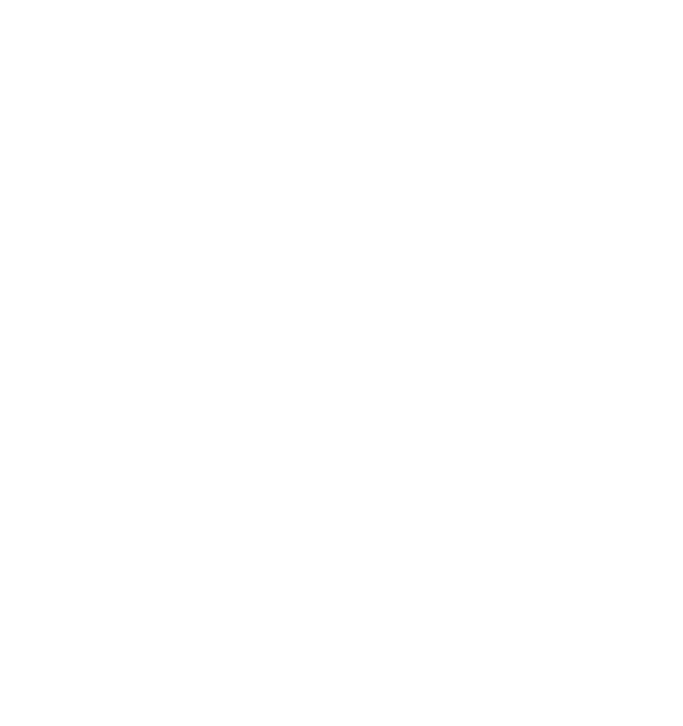
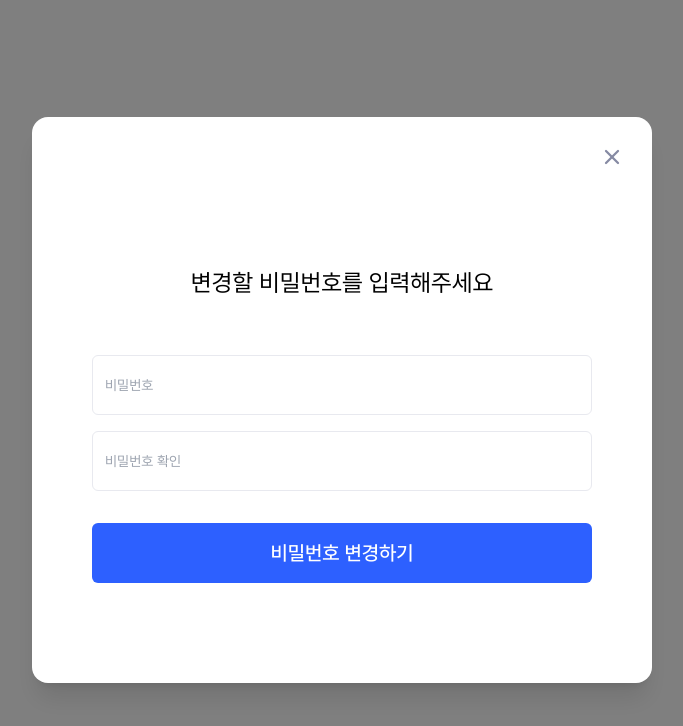
Before and after one commit to OZ-MAIN-PROJECT/frontend, a React (Vite) app: page /change-password in a window 1280 px wide. Before the commit this address had no page. Shown: the top 726 px of the page, without its empty margins (298-981 px from the left). Built offline with nearby package versions, Linux system fonts and the light colour scheme.

Commit message:
feat: #23 비밀번호 변경 모달 구현 및 라우팅

```diff
--- a/src/App.tsx
+++ b/src/App.tsx
@@ -4,6 +4,7 @@
 import LoginPage from './pages/Login/LoginPage';
 import SignupPage from './pages/Signup/SignupPage';
 import FindPasswordPage from './pages/FindPassword/FindPasswordPage';
+import ChangePasswordPage from './pages/ChangePassword/ChangePasswordPage';
 
 function App() {
   return (
@@ -13,6 +14,7 @@
         <Route path="/login" element={<LoginPage />} />
         <Route path='/signup' element={<SignupPage />} />
         <Route path='/find-password' element={<FindPasswordPage />} />
+        <Route path='/change-password' element={<ChangePasswordPage />} />
       </Routes>
     </Router>
   );
--- /dev/null
+++ b/src/pages/ChangePassword/ChangePasswordPage.tsx
@@ -0,0 +1,34 @@
+import { useLocation, useNavigate } from "react-router-dom"
+import ChangePasswordModal from "./components/ChangePasswordModal";
+
+const ChangePasswordPage = () => {
+    const location = useLocation();
+    const navigate = useNavigate();
+
+    // 비밀번호 찾기에서 온건지 체크
+    const fromFindPassword = location.state?.fromFindPassword;
+
+    const handleClose = () => {
+        if (fromFindPassword) {
+            navigate('/login');
+        } else {
+            navigate('/mypage')
+        }
+    }
+
+    const handleChangePassword = (newPassword : string) => {
+        console.log('비밀번호 변경 : ', newPassword);
+        // TODO : 비밀번호 변경 API 요청 처리 후 handleClose 호출
+        handleClose();
+    }
+
+    return (
+        <ChangePasswordModal
+            isOpen={true}
+            onClose={handleClose}
+            onSubmit={handleChangePassword}
+        />
+    );
+}
+
+export default ChangePasswordPage;
--- /dev/null
+++ b/src/pages/ChangePassword/components/ChangePasswordModal.tsx
@@ -0,0 +1,87 @@
+import { useEffect, useState } from 'react';
+import Button from '@/components/common/Button';
+import BaseModal from '@/components/common/Modal/BaseModal';
+import PasswordConfirm from '@/pages/Signup/components/PasswordConfirm';
+import { usePasswordValidation } from '@/hooks/usePasswordValidation';
+import AlertModal from '@/components/common/Modal/AlertModal';
+
+interface ChangePasswordModalProps {
+  isOpen: boolean;
+  onClose: () => void;
+  onSubmit: (pw: string) => void;
+}
+
+const ChangePasswordModal = ({ isOpen, onClose, onSubmit }: ChangePasswordModalProps) => {
+  const [password, setPassword] = useState('');
+  const [confirm, setConfirm] = useState('');
+  const [error, setError] = useState('');
+
+  // 회원가입 완료 안내 모달
+  const [isModalOpen, setIsModalOpen] = useState(false);
+
+  const { passwordError, validatePassword } = usePasswordValidation();
+
+  useEffect(() => {
+    if (password || confirm) {
+      validatePassword(password, confirm);
+    }
+  }, [password, confirm, validatePassword]);
+
+  const handlePasswordChange = (field: 'password' | 'passwordConfirm', value: string) => {
+    if (field === 'password') setPassword(value);
+    if (field === 'passwordConfirm') setConfirm(value);
+  };
+
+  const handleSubmit = (e: React.FormEvent) => {
+    e.preventDefault();
+    if (!password || !confirm) {
+      return setError('비밀번호를 입력해주세요.');
+    }
+    if (passwordError) {
+      return setError('비밀번호 형식을 확인해주세요.');
+    }
+    setError('');
+
+    console.log('비밀번호 변경 시도:', password);
+    setIsModalOpen(true);
+  };
+
+  const handleCloseModal = () => setIsModalOpen(false);
+
+  return (
+    <>
+      <BaseModal isOpen={isOpen} onClose={onClose}>
+        <form onSubmit={handleSubmit} className="flex flex-col items-center gap-4 w-[500px] mb-10">
+          <h2 className="text-2xl mb-10">변경할 비밀번호를 입력해주세요</h2>
+          <div className="w-full">
+            <PasswordConfirm
+              password={password}
+              passwordConfirm={confirm}
+              onChange={handlePasswordChange}
+              error={passwordError}
+            />
+          </div>
+          {error && <p className="text-sm text-accent-red my-1">{error}</p>}
+          <Button type="submit" width="w-[500px]">
+            비밀번호 변경하기
+          </Button>
+        </form>
+      </BaseModal>
+
+      {/* 비밀번호 수정 결과 모달 */}
+      <AlertModal
+        isOpen={isModalOpen}
+        onClose={handleCloseModal}
+        onConfirm={() => {
+            setIsModalOpen(false);
+            onSubmit(password);
+        }}
+        status="success"
+        title="회원 정보가 수정에 성공했습니다!"
+        description="변경된 비밀번호로 로그인해주세요."
+      />
+    </>
+  );
+};
+
+export default ChangePasswordModal;
--- a/src/pages/FindPassword/components/FindPasswordForm.tsx
+++ b/src/pages/FindPassword/components/FindPasswordForm.tsx
@@ -5,6 +5,7 @@
 import SecurityQuestion from '@/pages/Signup/components/SecurityQuestion';
 import { isValidEmail } from '@/utils/validators';
 import { useState } from 'react';
+import { useNavigate } from 'react-router-dom';
 
 const FindPasswordForm = () => {
   const [email, setEmail] = useState('');
@@ -12,6 +13,8 @@
   const [answer, setAnswer] = useState('');
   const [emailError, setEmailError] = useState('');
   const [formError, setFormError] = useState('');
+
+  const navigate = useNavigate();
 
   // 이메일 유효성 검사
   const handleEmailChange = (e: React.ChangeEvent<HTMLInputElement>) => {
@@ -33,8 +36,10 @@
     const foundUser = users.find(u => u.email === email && u.question === question && u.answer === answer);
     if (foundUser) {
       console.log('본인확인 성공');
+      navigate('/change-password', { state: { fromFindPassword: true } });
     } else {
       console.log('본인확인 실패');
+      setFormError('등록된 회원 정보를 찾을 수 없습니다.')
     }
   };
 
```
